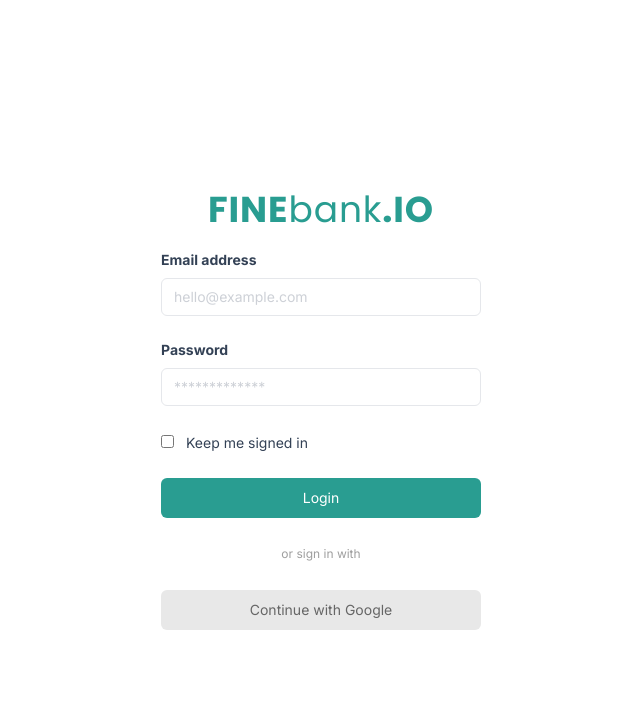
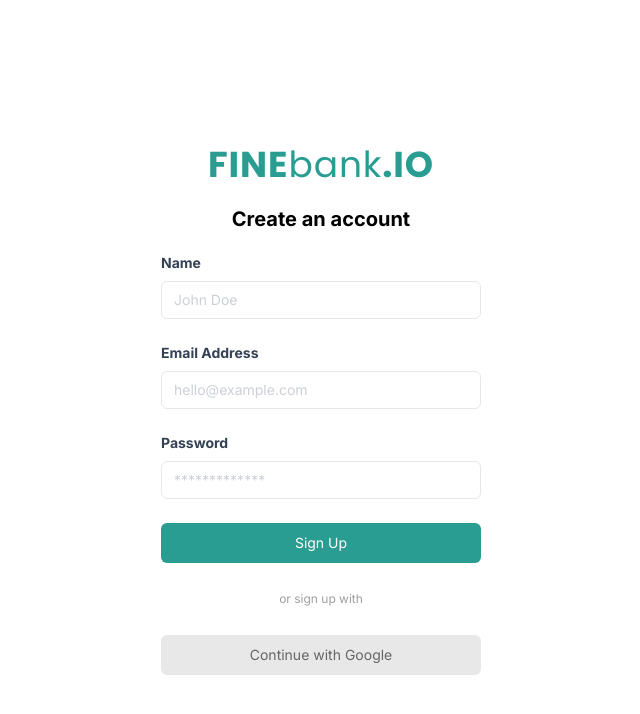
Before and after one commit to babaniii/admin-ui, a React (Vite) app: page / in a window 1280 px wide. Shown: the top 714 px of the page, without its empty margins (319-959 px from the left). Built offline with nearby package versions, Linux system fonts and the light colour scheme.

Commit message:
membuat page sign in dan sign up

```diff
--- a/src/App.jsx
+++ b/src/App.jsx
@@ -4,7 +4,7 @@ import SignUpPage from "./pages/SignUp";
 const App = () => {
   return (
     <div className="flex justify-center min-h-screen items-center">
-      <SignInPage />
+      <SignUpPage />
     </div>
   );
 };
```
